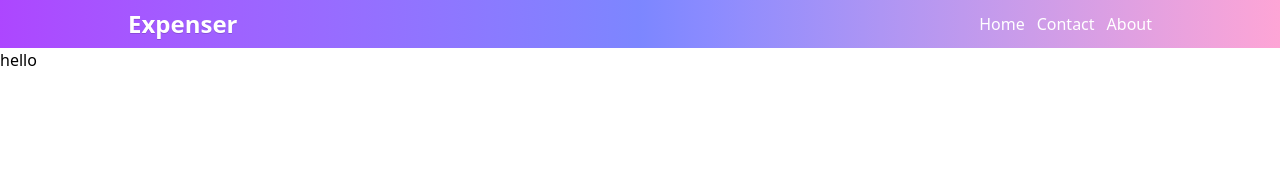
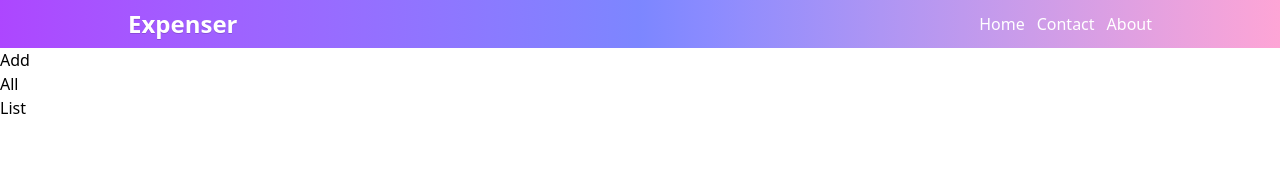
Before and after one commit to Vexora-Tech/Expense-Manager, a React (Vite) app: page / in a window 1280 px wide. Shown: the top 170 px of the page. Built offline with nearby package versions, Linux system fonts and the light colour scheme.

Commit message:
three componenets added to app

```diff
--- a/src/App.jsx
+++ b/src/App.jsx
@@ -1,11 +1,16 @@
 import React from "react";
 import Navbar from "./components/Navbar";
+import AddExpense from "./components/AddExpense";
+import AllExpense from "./components/AllExpense";
+import LisExpense from "./components/LisExpense";
 
 function App() {
   return (
     <>
       <Navbar />
-      <h1>hello</h1>
+      <AddExpense />
+      <AllExpense />
+      <LisExpense />
     </>
   );
 }
--- /dev/null
+++ b/src/components/AddExpense.jsx
@@ -0,0 +1,11 @@
+import React from 'react'
+
+function AddExpense() {
+  return (
+    <div>
+      Add
+    </div>
+  )
+}
+
+export default AddExpense
--- /dev/null
+++ b/src/components/AllExpense.jsx
@@ -0,0 +1,11 @@
+import React from 'react'
+
+function AllExpense() {
+  return (
+    <div>
+      All
+    </div>
+  )
+}
+
+export default AllExpense
--- /dev/null
+++ b/src/components/LisExpense.jsx
@@ -0,0 +1,11 @@
+import React from 'react'
+
+function LisExpense() {
+  return (
+    <div>
+      List
+    </div>
+  )
+}
+
+export default LisExpense
```
